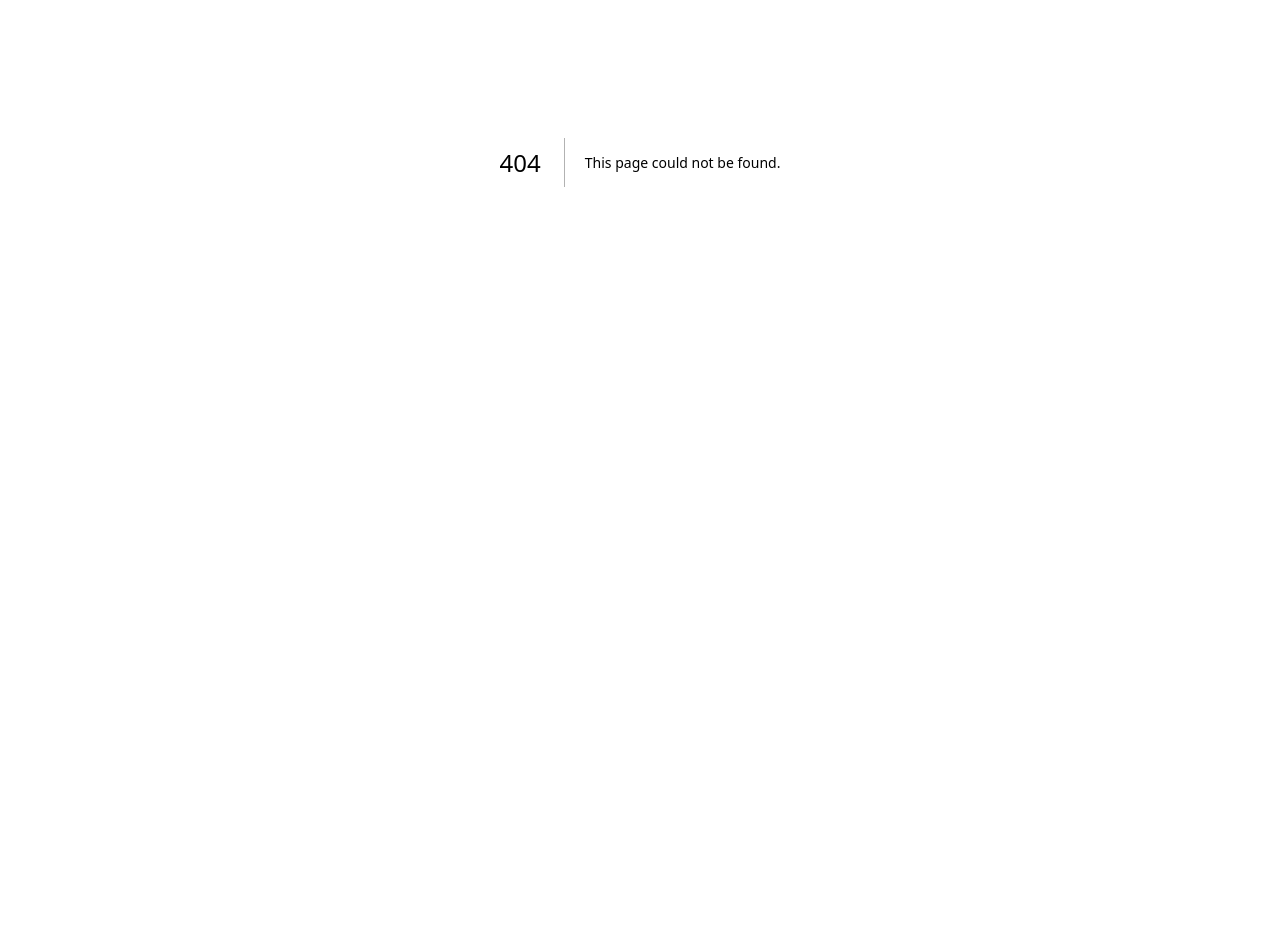
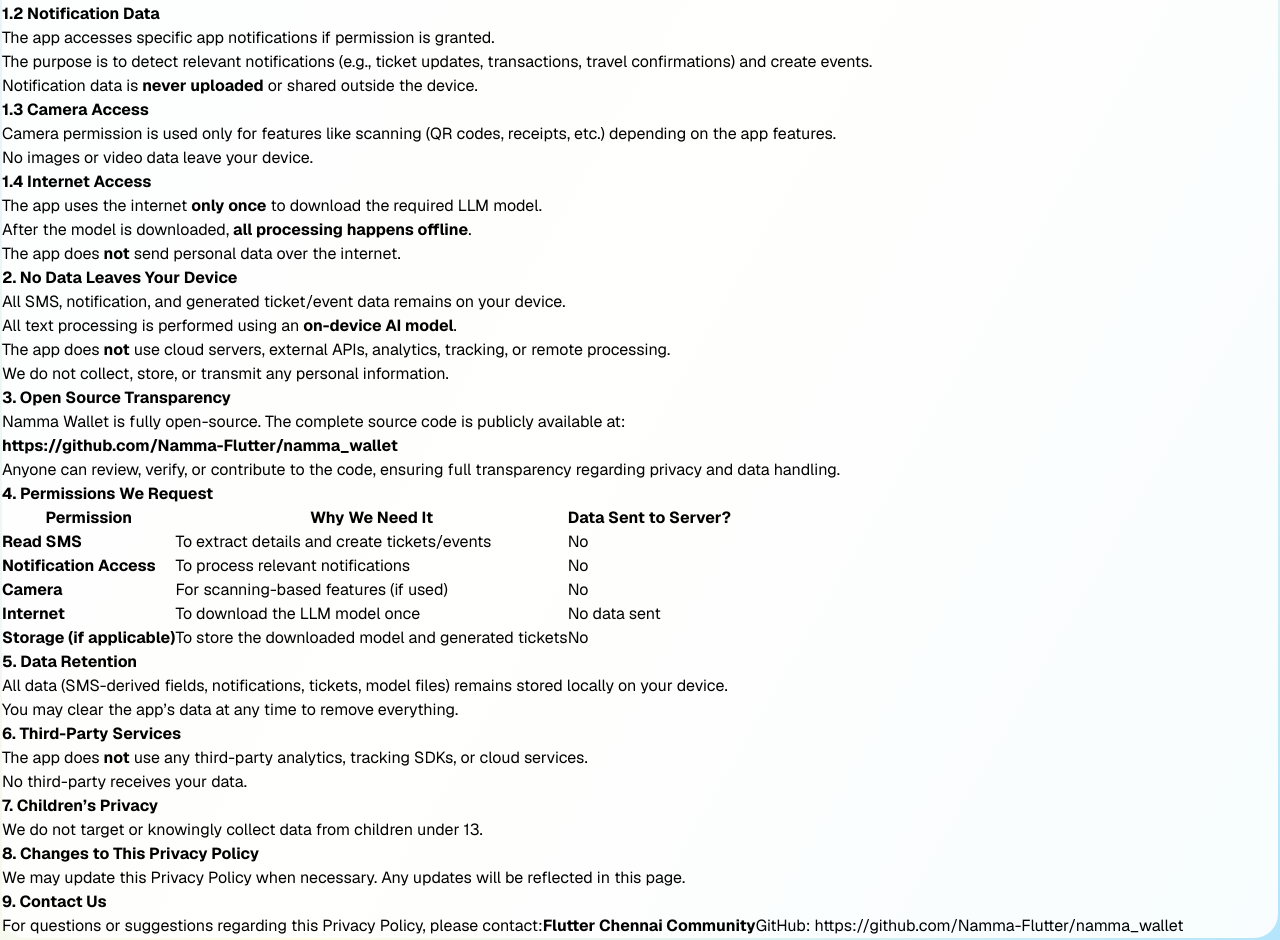
Before and after one commit to Namma-Flutter/nammaflutter.in, a Next.js app: page /namma-wallet/privacy-policy in a window 1280 px wide. Before the commit this address had no page. Shown: the part 240-1180 px from the top of the page. Before the commit the page ends 804 px from the top, so only its background shows below. Built offline with nearby package versions, Linux system fonts and the light colour scheme.

Commit message:
chore: added namma wallet privacy policy

```diff
--- /dev/null
+++ b/src/app/namma-wallet/privacy-policy/page.tsx
@@ -0,0 +1,110 @@
+export default function NammaWallet() {
+    return (
+        <div style={{color:'black'}}>
+            <h1 id="-privacy-policy-namma-wallet-"><strong>Privacy Policy – Namma Wallet</strong></h1>
+            <p><strong>Last Updated: [22-11-2025]</strong></p>
+            <p>Namma Wallet (“we”, “our”, “the app”) is an open-source Flutter application built by the Flutter Chennai Community. The app helps users automatically create tickets or events by processing SMS and notifications using an <strong>on-device Large Language Model (LLM)</strong>.
+                We care about your privacy and are committed to transparency in how the app works and what data it handles.</p>
+
+            <h2 id="-1-data-collection-and-use-"><strong>1. Data Collection and Use</strong></h2>
+            <h3 id="-1-1-sms-data-"><strong>1.1 SMS Data</strong></h3>
+            <ul>
+                <li>The app reads selected SMS messages for the sole purpose of extracting relevant information to create tickets or events.</li>
+                <li>SMS content is processed <strong>entirely on your device</strong> using an <strong>offline LLM</strong>.</li>
+                <li><strong>No SMS data is transmitted, stored on external servers, or shared with anyone.</strong></li>
+            </ul>
+            <h3 id="-1-2-notification-data-"><strong>1.2 Notification Data</strong></h3>
+            <ul>
+                <li>The app accesses specific app notifications if permission is granted.</li>
+                <li>The purpose is to detect relevant notifications (e.g., ticket updates, transactions, travel confirmations) and create events.</li>
+                <li>Notification data is <strong>never uploaded</strong> or shared outside the device.</li>
+            </ul>
+            <h3 id="-1-3-camera-access-"><strong>1.3 Camera Access</strong></h3>
+            <ul>
+                <li>Camera permission is used only for features like scanning (QR codes, receipts, etc.) depending on the app features.</li>
+                <li>No images or video data leave your device.</li>
+            </ul>
+            <h3 id="-1-4-internet-access-"><strong>1.4 Internet Access</strong></h3>
+            <ul>
+                <li>The app uses the internet <strong>only once</strong> to download the required LLM model.</li>
+                <li>After the model is downloaded, <strong>all processing happens offline</strong>.</li>
+                <li>The app does <strong>not</strong> send personal data over the internet.</li>
+            </ul>
+
+            <h2 id="-2-no-data-leaves-your-device-"><strong>2. No Data Leaves Your Device</strong></h2>
+            <ul>
+                <li>All SMS, notification, and generated ticket/event data remains on your device.</li>
+                <li>All text processing is performed using an <strong>on-device AI model</strong>.</li>
+                <li>The app does <strong>not</strong> use cloud servers, external APIs, analytics, tracking, or remote processing.</li>
+                <li>We do not collect, store, or transmit any personal information.</li>
+            </ul>
+
+            <h2 id="-3-open-source-transparency-"><strong>3. Open Source Transparency</strong></h2>
+            <p>Namma Wallet is fully open-source.
+                The complete source code is publicly available at:</p>
+            <p><strong><a href="https://github.com/Namma-Flutter/namma_wallet">https://github.com/Namma-Flutter/namma_wallet</a></strong></p>
+            <p>Anyone can review, verify, or contribute to the code, ensuring full transparency regarding privacy and data handling.</p>
+
+            <h2 id="-4-permissions-we-request-"><strong>4. Permissions We Request</strong></h2>
+            <table>
+                <thead>
+                    <tr>
+                        <th>Permission</th>
+                        <th>Why We Need It</th>
+                        <th>Data Sent to Server?</th>
+                    </tr>
+                </thead>
+                <tbody>
+                    <tr>
+                        <td><strong>Read SMS</strong></td>
+                        <td>To extract details and create tickets/events</td>
+                        <td>No</td>
+                    </tr>
+                    <tr>
+                        <td><strong>Notification Access</strong></td>
+                        <td>To process relevant notifications</td>
+                        <td>No</td>
+                    </tr>
+                    <tr>
+                        <td><strong>Camera</strong></td>
+                        <td>For scanning-based features (if used)</td>
+                        <td>No</td>
+                    </tr>
+                    <tr>
+                        <td><strong>Internet</strong></td>
+                        <td>To download the LLM model once</td>
+                        <td>No data sent</td>
+                    </tr>
+                    <tr>
+                        <td><strong>Storage (if applicable)</strong></td>
+                        <td>To store the downloaded model and generated tickets</td>
+                        <td>No</td>
+                    </tr>
+                </tbody>
+            </table>
+
+            <h2 id="-5-data-retention-"><strong>5. Data Retention</strong></h2>
+            <ul>
+                <li>All data (SMS-derived fields, notifications, tickets, model files) remains stored locally on your device.</li>
+                <li>You may clear the app’s data at any time to remove everything.</li>
+            </ul>
+            <h2 id="-6-third-party-services-"><strong>6. Third-Party Services</strong></h2>
+            <ul>
+                <li>The app does <strong>not</strong> use any third-party analytics, tracking SDKs, or cloud services.</li>
+                <li>No third-party receives your data.</li>
+            </ul>
+
+            <h2 id="-7-children-s-privacy-"><strong>7. Children’s Privacy</strong></h2>
+            <p>We do not target or knowingly collect data from children under 13.</p>
+
+            <h2 id="-8-changes-to-this-privacy-policy-"><strong>8. Changes to This Privacy Policy</strong></h2>
+            <p>We may update this Privacy Policy when necessary. Any updates will be reflected in this page.</p>
+
+            <h2 id="-9-contact-us-"><strong>9. Contact Us</strong></h2>
+            <p>For questions or suggestions regarding this Privacy Policy, please contact:
+                <strong>Flutter Chennai Community</strong>
+                GitHub: <a href="https://github.com/Namma-Flutter/namma_wallet">https://github.com/Namma-Flutter/namma_wallet</a></p>
+
+        </div>
+    );
+}
```
